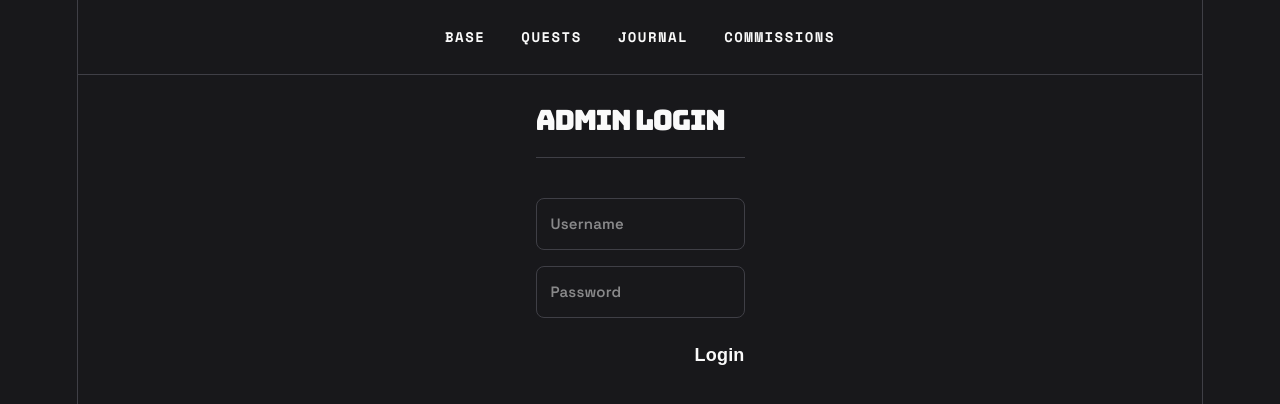
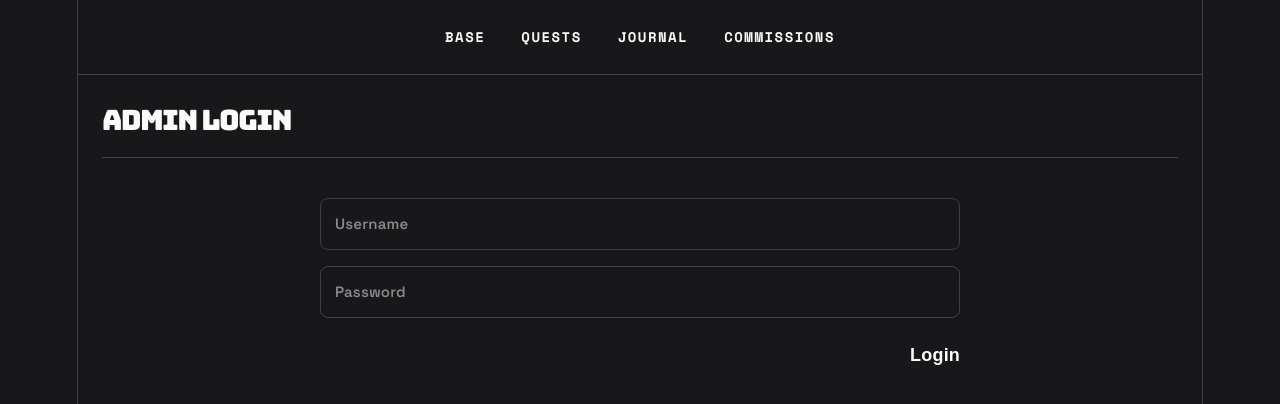
Before and after one commit to Yuf0ria/Blogpoststack, a React (Vite) app in the folder client/: page /admin/login in a window 1280 px wide. Shown: the top 404 px of the page. Built offline with nearby package versions, Linux system fonts and the light colour scheme.

Commit message:
UI Updates

```diff
--- a/client/src/App.jsx
+++ b/client/src/App.jsx
@@ -15,6 +15,9 @@ function App() {
       <Routes>
         <Route path="/" element={<Home />} />
         <Route path="/projects" element={<Projects />} />
+          {/* <Route path="/projects/portfolio" element={<Portfolio />} />
+          <Route path="/projects/comics" element={<Comic />} />
+          <Route path="/projects/games" element={<Games />} /> */}
         <Route path="/blog" element={<Blog />} />
         <Route path="/blog/:id" element={<Blog />} />
         <Route path="/commission" element={<Commission />} />
--- a/client/src/pages/Blog.jsx
+++ b/client/src/pages/Blog.jsx
@@ -28,9 +28,9 @@ export default function Blog() {
 
   if (activePost) return (
     <div className="blog-app">
-      <header className="blog-header">
+      {/* <header className="blog-header">
         <h1 onClick={goBack} style={{ cursor: 'pointer' }}>Blog</h1>
-      </header>
+      </header> */}
       <main className="post-full">
         <button className="btn-back" onClick={goBack}>← return</button>
         <h2>{activePost.title}</h2>
@@ -45,9 +45,9 @@ export default function Blog() {
 
   return (
     <div className="blog-app">
-      <header className="blog-header">
+      {/* <header className="blog-header">
         <h1>Blog</h1>
-      </header>
+      </header> */}
       <main className="post-list">
         {posts.length === 0 && <p className="empty">No posts yet.</p>}
         {posts.map(post => {
--- a/client/src/styles/blog.css
+++ b/client/src/styles/blog.css
@@ -1,6 +1,5 @@
 .blog-app {
-  max-width: 760px;
-  margin: 0 auto;
+  margin: 0;
   padding: 0 24px 64px;
 }
 
@@ -20,6 +19,7 @@
 
 .post-list {
   display: flex;
+  margin-top: 20px;
   flex-direction: column;
   gap: 20px;
 }
```
